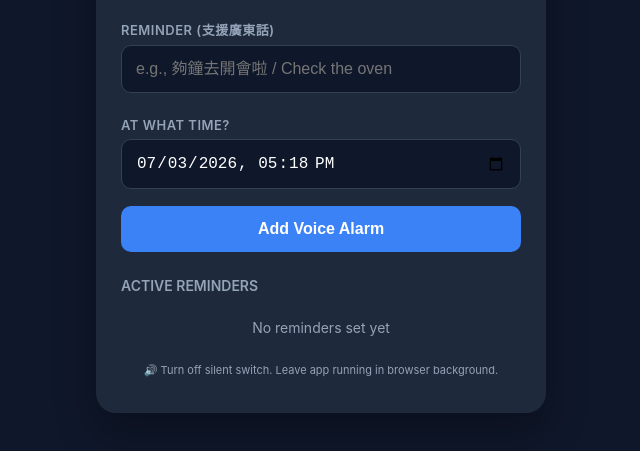
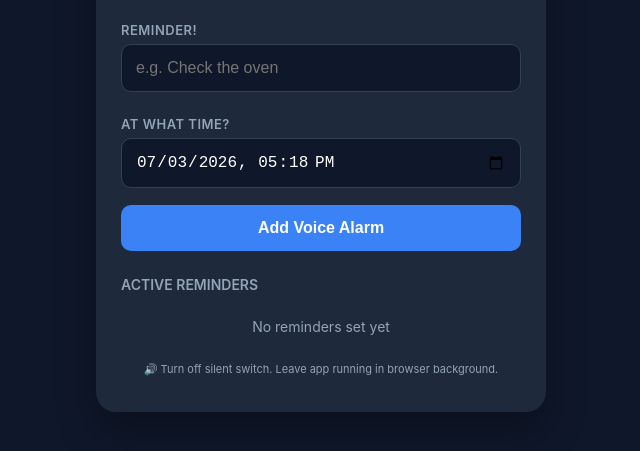
Before and after one commit to LaviniaTse-000/Remind-me, a plain HTML site: page index.html in a window 1280 px wide. Shown: the part 261-712 px from the top of the page, without its empty margins (319-959 px from the left). Drawn offline with Linux system fonts and the light colour scheme.

Commit message:
Update index.html
changed headers

```diff
--- a/index.html
+++ b/index.html
@@ -61,8 +61,8 @@
     </div>
 
     <div id="alarms-tab" class="tab-content active">
-        <label for="alarmText">Reminder (支援廣東話)</label>
-        <input type="text" id="alarmText" placeholder="e.g., 夠鐘去開會啦 / Check the oven">
+        <label for="alarmText">Reminder!</label>
+        <input type="text" id="alarmText" placeholder="e.g. Check the oven">
 
         <label for="alarmTime">At what time?</label>
         <input type="datetime-local" id="alarmTime">
@@ -71,8 +71,8 @@
     </div>
 
     <div id="timer-tab" class="tab-content">
-        <label for="timerText">Reminder (支援廣東話)</label>
-        <input type="text" id="timerText" placeholder="e.g., 夠時限喇 / Timer finished">
+        <label for="timerText">Reminder!</label>
+        <input type="text" id="timerText" placeholder="e.g. Check the oven">
 
         <label>Countdown Duration</label>
         <div class="timer-inputs">
```
